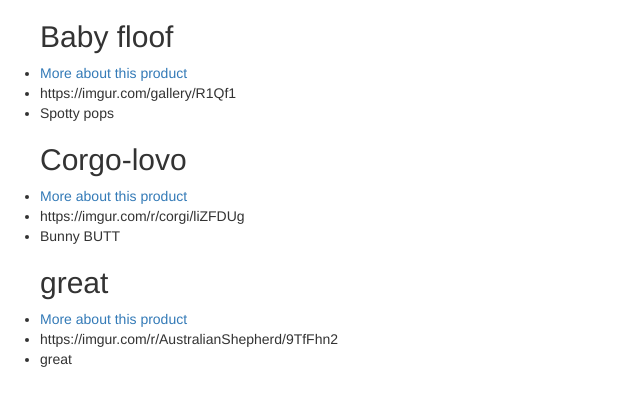
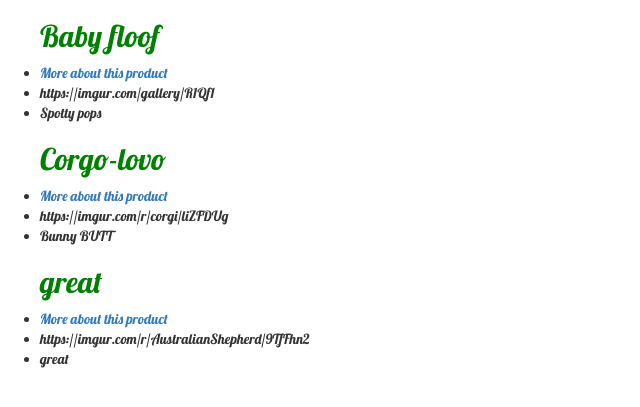
Before and after one commit to sarahdactyl71/haute_hiker, a Django app: page / in a window 1280 px wide. Shown: the top 407 px of the page, without its empty margins (0-640 px from the left). Run offline with Django 3.2, Linux system fonts and the light colour scheme; data comes from the database, SQL or seed files in the repository; some libraries are stand-ins or nearby versions.

Commit message:
playing more with styling

```diff
--- a/reviews/static/css/reviews.css
+++ b/reviews/static/css/reviews.css
@@ -1,3 +1,7 @@
-h1 a, h2 a {
+h2 {
     color: green;
 }
+
+.review {
+    font-family: 'Lobster';
+}
--- a/reviews/templates/reviews/index.html
+++ b/reviews/templates/reviews/index.html
@@ -6,6 +6,7 @@
     <title>Haute Hiker</title>
     <link rel="stylesheet" href="//maxcdn.bootstrapcdn.com/bootstrap/3.2.0/css/bootstrap.min.css">
     <link rel="stylesheet" href="//maxcdn.bootstrapcdn.com/bootstrap/3.2.0/css/bootstrap-theme.min.css">
+    <link href="//fonts.googleapis.com/css?family=Lobster&subset=latin,latin-ext" rel="stylesheet" type="text/css">
     <link rel="stylesheet" href="{% static 'css/reviews.css' %}">
     <meta charset="utf-8">
   </head>
@@ -14,10 +15,12 @@
     {% if latest_review_list %}
     <ul>
       {% for review in latest_review_list %}
-      <h2>{{ review.product_name }}</h2>
-      <li><a href="/reviews/{{ review.id }}/"> More about this product </a></li>
-      <li>{{ review.image_url}}</li>
-      <li>{{ review.brand}}</li>
+      <div class="review">
+        <h2>{{ review.product_name }}</h2>
+        <li><a href="/reviews/{{ review.id }}/"> More about this product </a></li>
+        <li>{{ review.image_url}}</li>
+        <li>{{ review.brand}}</li>
+      </div>
       {% endfor %}
     </ul>
     {% else %}
```
